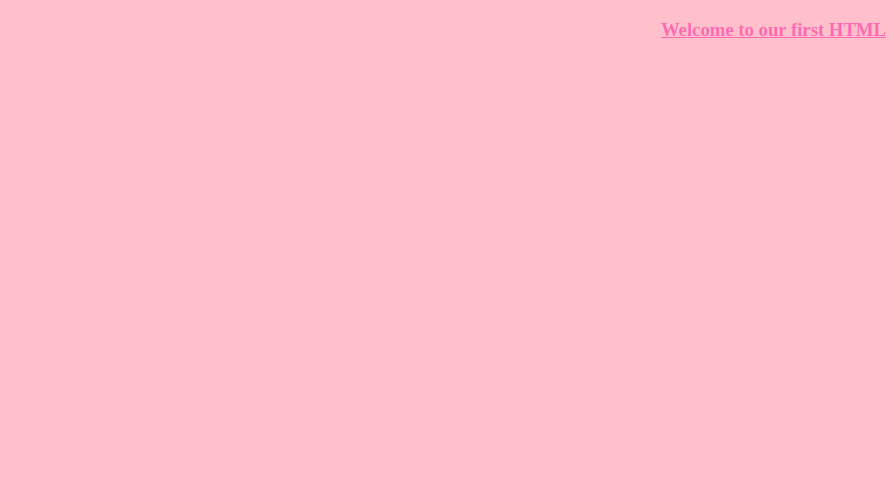
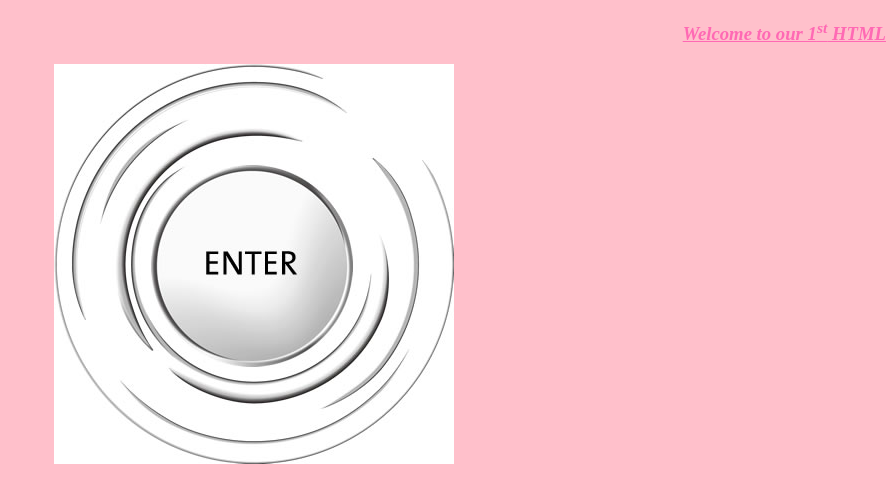
Before and after one commit to 3ein39/ITI-OpenSrc-tasks, a plain HTML site: page Day1/index.html in a window 1280 px wide. Shown: the whole page, without its empty margins (386-1280 px from the left). Drawn offline with Linux system fonts and the light colour scheme.

Commit message:
center the img Deprecated <center>

```diff
--- a/Day1/index.html
+++ b/Day1/index.html
@@ -6,7 +6,10 @@
 </head>
 <body bgcolor="pink">
 
-    <h3 align="right" style="color : hotpink"><u>Welcome to our first HTML</u></h3>
+    <h3 align="right" style="color : hotpink"><u><i>Welcome to our 1<sup>st</sup> HTML</i></u></h3>
 
+    <center>
+        <img src="enter.jpg">
+    </center>
 </body>
 </html>
```
Also changed, not shown: Day1/enter.jpg (added).
